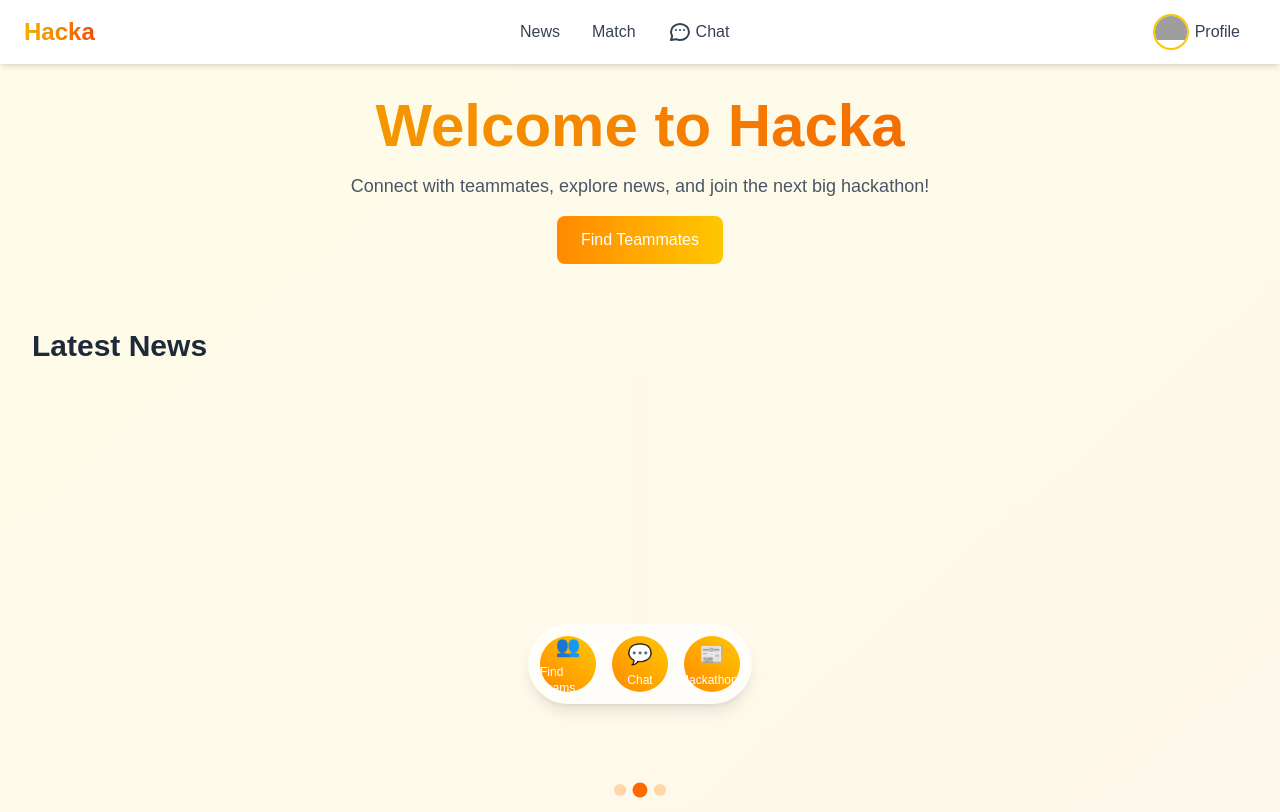
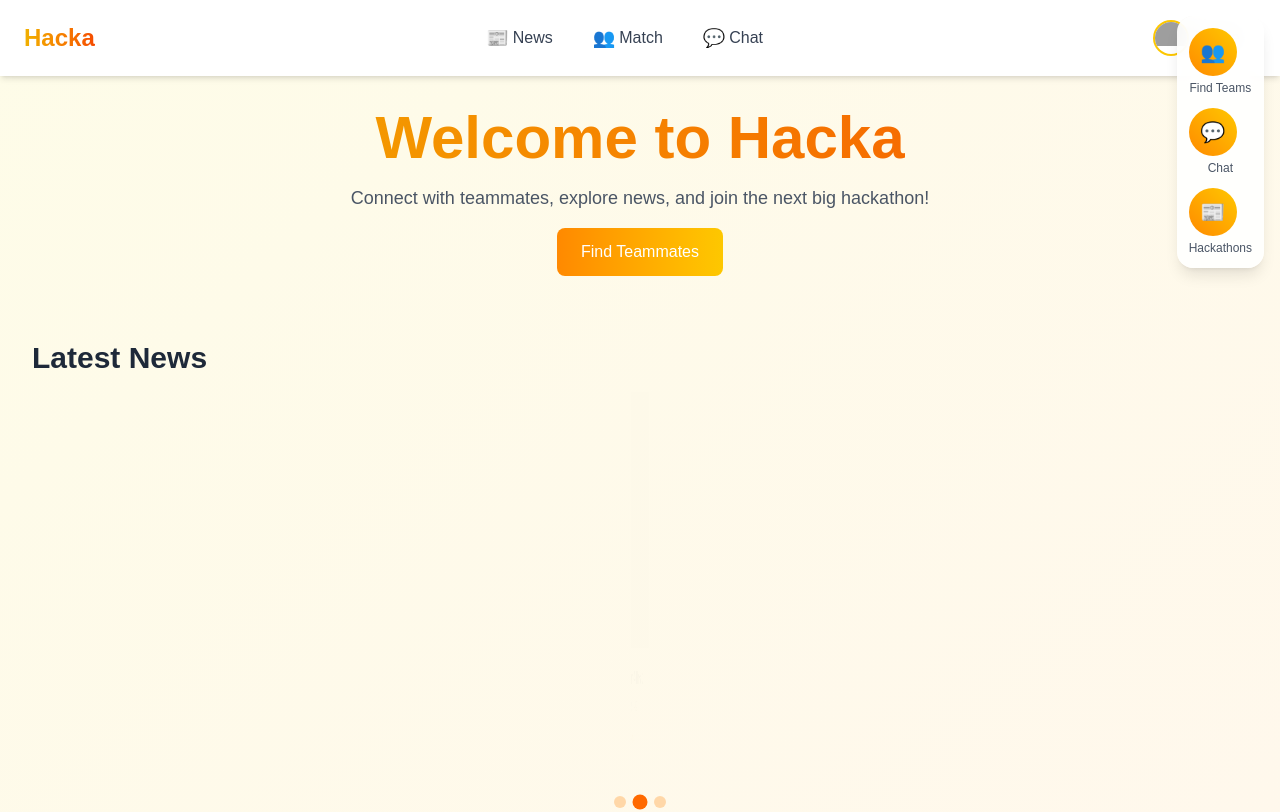
Before and after one commit to Celesca/hacka-new-journey, a Next.js app: page / in a window 1280 px wide. Shown: the top 812 px of the page. Built offline with nearby package versions, Linux system fonts and the light colour scheme; grey boxes are pictures that could not be loaded.

Commit message:
add: Navbar

```diff
--- a/app/page.tsx
+++ b/app/page.tsx
@@ -53,28 +53,31 @@ export default function Home() {
 
   return (
     <div className="min-h-screen bg-gradient-to-br from-yellow-50 to-orange-50 p-8 space-y-16">
-      {/* Animated Menu Icons */}
+      {/* Sticky Menu at Top Right */}
 <motion.div
-        className="fixed bottom-8 left-0 right-0 z-50 flex justify-center"
-        initial={{ y: 100 }}
-        animate={{ y: 0 }}
+  className="fixed top-4 right-4 z-50"
+  initial={{ y: -150, opacity: 0 }}
+  animate={{ y: 0, opacity: 1 }}
   transition={{ delay: 0.5, type: "spring" }}
 >
-        <div className="flex bg-white/70 backdrop-blur-md p-3 rounded-full shadow-lg space-x-4">
+  <div className="flex flex-col bg-white/90 backdrop-blur-md p-3 rounded-2xl shadow-lg space-y-3">
     {menuItems.map((item, i) => (
       <motion.div
         key={item.id}
-              initial={{ scale: 0 }}
-              animate={{ scale: 1 }}
+        initial={{ scale: 0, x: 50 }}
+        animate={{ scale: 1, x: 0 }}
         transition={{ delay: 0.7 + i * 0.1, type: "spring" }}
       >
         <Link
           href={item.href}
-                className="w-14 h-14 flex flex-col items-center justify-center rounded-full bg-gradient-to-tr from-orange-400 to-yellow-400 text-white hover:scale-110 transition"
+          className="w-12 h-12 flex items-center justify-center rounded-full bg-gradient-to-tr from-orange-400 to-yellow-400 text-white hover:scale-110 transition-all"
+          title={item.label}
         >
           <span className="text-xl">{item.icon}</span>
-                <span className="text-xs mt-1">{item.label}</span>
         </Link>
+        <span className="block text-center text-xs mt-1 font-medium text-gray-600">
+          {item.label}
+        </span>
       </motion.div>
     ))}
   </div>
--- a/components/Navbar.tsx
+++ b/components/Navbar.tsx
@@ -1,54 +1,56 @@
+"use client";
+import { motion } from "framer-motion";
 import Link from "next/link";
 import Image from "next/image";
 
 export default function NavBar() {
+  const menuItems = [
+    { id: "news", icon: "📰", label: "News", href: "/news" },
+    { id: "match", icon: "👥", label: "Match", href: "/match" },
+    { id: "chat", icon: "💬", label: "Chat", href: "/chat" },
+  ];
+
   return (
     <nav className="w-full bg-white sticky top-0 z-50 shadow-md">
       <div className="max-w-7xl mx-auto px-6 py-4 flex items-center justify-between">
-        {/* Logo */}
-        <Link href="/" className="text-2xl font-extrabold bg-clip-text text-transparent bg-gradient-to-r from-yellow-500 to-orange-600">
-          Hacka
-        </Link>
+        {/* Logo with animation */}
+        <motion.div
+          initial={{ opacity: 0, x: -20 }}
+          animate={{ opacity: 1, x: 0 }}
+          transition={{ duration: 0.6 }}
+        >
+          <Link href="/" className="text-2xl font-extrabold bg-clip-text text-transparent bg-gradient-to-r from-yellow-500 to-orange-600">
+            Hacka
+          </Link>
+        </motion.div>
 
-        {/* Menu Links */}
-        <ul className="hidden md:flex items-center space-x-8">
-  <li>
-    <Link href="/news" className="text-gray-700 hover:text-orange-500 transition">
-      News
-    </Link>
-  </li>
-  <li>
-    <Link href="/match" className="text-gray-700 hover:text-orange-500 transition">
-      Match
-    </Link>
-  </li>
-  <li>
-    <Link
-      href="/chat"
-      className="flex items-center text-gray-700 hover:text-orange-500 transition"
-    >
-      {/* chat bubble icon */}
-      <svg
-        xmlns="http://www.w3.org/2000/svg"
-        className="h-6 w-6"
-        fill="none"
-        viewBox="0 0 24 24"
-        stroke="currentColor"
-      >
-        <path
-          strokeLinecap="round"
-          strokeLinejoin="round"
-          strokeWidth={2}
-          d="M8 10h.01M12 10h.01M16 10h.01M21 12c0 4.418-4.03 8-9 8a9.77 9.77 0 01-4-.8L3 20l1.2-4A7.97 7.97 0 013 12c0-4.418 4.03-8 9-8s9 3.582 9 8z"
-        />
-      </svg>
-      <span className="ml-1">Chat</span>
-    </Link>
-  </li>
-</ul>
+        {/* Animated Menu Links */}
+        <ul className="hidden md:flex items-center space-x-4">
+          {menuItems.map((item, i) => (
+            <motion.li
+              key={item.id}
+              initial={{ opacity: 0, y: -20 }}
+              animate={{ opacity: 1, y: 0 }}
+              transition={{ delay: 0.3 + i * 0.1, type: "spring" }}
+            >
+              <Link
+                href={item.href}
+                className="flex items-center space-x-1 text-gray-700 hover:text-orange-500 transition px-3 py-2"
+              >
+                <span className="text-lg">{item.icon}</span>
+                <span>{item.label}</span>
+              </Link>
+            </motion.li>
+          ))}
+        </ul>
 
-        {/* Profile */}
-        <div className="flex items-center space-x-4">
+        {/* Profile with animation */}
+        <motion.div
+          className="flex items-center space-x-4"
+          initial={{ opacity: 0, x: 20 }}
+          animate={{ opacity: 1, x: 0 }}
+          transition={{ delay: 0.5, duration: 0.6 }}
+        >
           <Link href="/profile" className="flex items-center space-x-2">
             <div className="w-8 h-8 rounded-full overflow-hidden ring-2 ring-yellow-400">
               <Image
@@ -63,6 +65,7 @@ export default function NavBar() {
               Profile
             </span>
           </Link>
+
           {/* Mobile menu toggle */}
           <button className="md:hidden text-gray-700 hover:text-orange-500">
             <svg xmlns="http://www.w3.org/2000/svg" className="h-6 w-6" fill="none"
@@ -71,7 +74,7 @@ export default function NavBar() {
                     d="M4 6h16M4 12h16M4 18h16"/>
             </svg>
           </button>
-        </div>
+        </motion.div>
       </div>
     </nav>
   );
```
Lines whose indentation alone changed are shown as unchanged.
